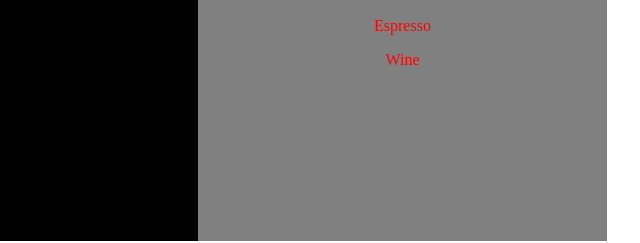
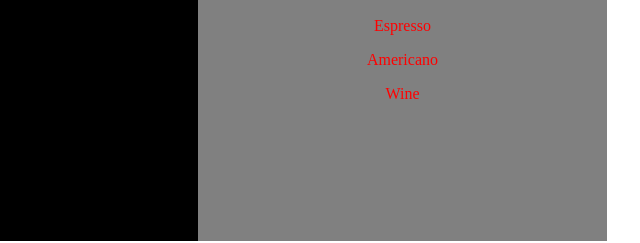
Before and after one commit to diwmahar/diw_mahar, a plain HTML site: page mywebsite/index.html in a window 1280 px wide. Shown: the part 360-603 px from the top of the page, 640-1280 px from the left. Drawn offline with Linux system fonts and the light colour scheme.

Commit message:
update file

```diff
--- a/index.html
+++ b/mywebsite/index.html
@@ -58,6 +58,7 @@
 <br>
 <h2>Drinks</h2>
 <p>Espresso</p>
+<p>Americano</p>
 <p>Wine</p>
 </div>
 
```
Also changed, not shown: mywebsite/about_us.html (added), mywebsite/contact_us.html (added), mywebsite/product_page.html (added).
